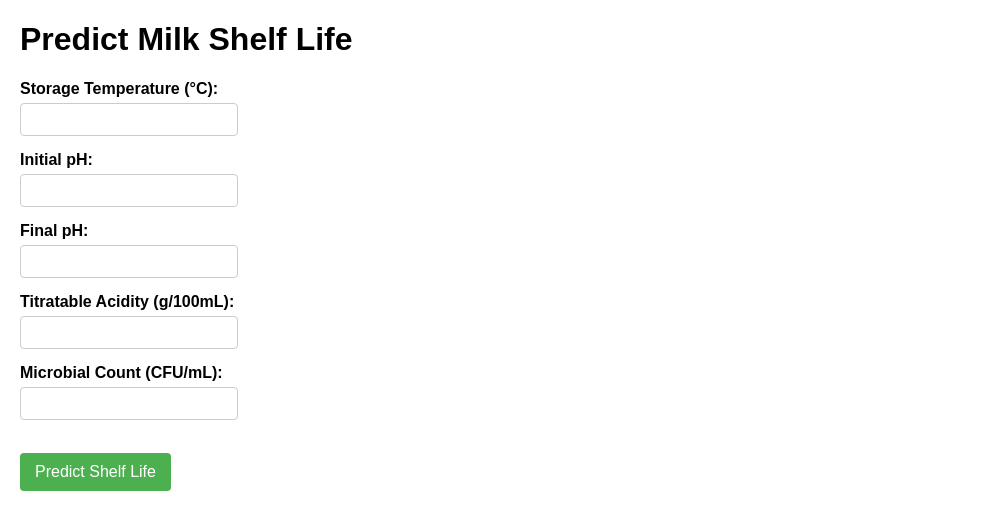
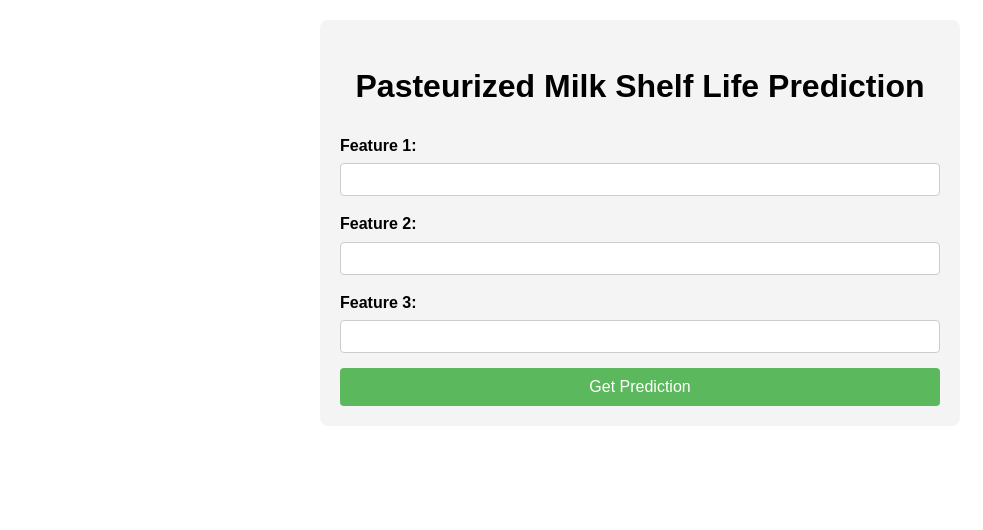
Before and after one commit to FoodPredict/milk, a Python web app: template templates/index.html in a window 1280 px wide. Shown: the top 530 px of the page, without its empty margins (0-983 px from the left). Run offline with Jinja, Linux system fonts and the light colour scheme; the template is opened without the code that fills it, so the values that code supplies are empty.

Commit message:
Update index.html

```diff
--- a/templates/index.html
+++ b/templates/index.html
@@ -1,63 +1,149 @@
 <!DOCTYPE html>
-<html>
+<html lang="en">
 <head>
-    <title>Milk Shelf Life Prediction</title>
+    <meta charset="UTF-8">
+    <meta name="viewport" content="width=device-width, initial-scale=1.0">
+    <title>Shelf Life Prediction</title>
     <style>
-        /* Basic styling for better appearance */
         body {
             font-family: Arial, sans-serif;
+            line-height: 1.6;
             margin: 20px;
+        }
+        .container {
+            max-width: 600px;
+            margin: auto;
+            background: #f4f4f4;
+            padding: 20px;
+            border-radius: 8px;
+        }
+        h1 {
+            text-align: center;
+            margin-bottom: 20px;
+        }
+        .form-group {
+            margin-bottom: 15px;
         }
         label {
             display: block;
             margin-bottom: 5px;
             font-weight: bold;
         }
-        input[type="text"] {
-            width: 200px;
+        input[type="text"],
+        input[type="number"] {
+            width: 100%;
             padding: 8px;
-            margin-bottom: 15px;
             border: 1px solid #ccc;
             border-radius: 4px;
+            box-sizing: border-box; /* Include padding and border in the element's total width and height */
         }
-        input[type="submit"] {
-            background-color: #4CAF50;
+        button {
+            display: block;
+            width: 100%;
+            padding: 10px;
+            background: #5cb85c;
             color: white;
-            padding: 10px 15px;
             border: none;
             border-radius: 4px;
             cursor: pointer;
             font-size: 16px;
         }
-        input[type="submit"]:hover {
-            background-color: #45a049;
+        button:hover {
+            background: #4cae4c;
+        }
+        #prediction-result {
+            margin-top: 20px;
+            padding: 15px;
+            background: #dff0d8;
+            border: 1px solid #d0e9c6;
+            border-radius: 4px;
+            display: none; /* Hidden by default */
         }
     </style>
 </head>
 <body>
-    <h1>Predict Milk Shelf Life</h1>
+    <div class="container">
+        <h1>Pasteurized Milk Shelf Life Prediction</h1>
 
-    <form action="/predict" method="post">
-        <!-- Input fields for your features - Ensure 'name' attributes match FEATURE_COLUMNS -->
+        <form id="prediction-form">
+            <!-- Input fields for your features -->
+            <!-- Replace these with your actual feature names and input types -->
+            <div class="form-group">
+                <label for="feature1">Feature 1:</label>
+                <input type="number" id="feature1" name="feature1" required>
+            </div>
 
-        <label for="Storage_Temperature_C">Storage Temperature (°C):</label>
-        <input type="text" id="Storage_Temperature_C" name="Storage_Temperature_C" required><br>
+            <div class="form-group">
+                <label for="feature2">Feature 2:</label>
+                <input type="number" id="feature2" name="feature2" required>
+            </div>
 
-        <label for="Initial_pH">Initial pH:</label>
-        <input type="text" id="Initial_pH" name="Initial_pH" required><br>
+            <div class="form-group">
+                <label for="feature3">Feature 3:</label>
+                <input type="number" id="feature3" name="feature3" required>
+            </div>
 
-        <label for="Final_pH">Final pH:</label>
-        <input type="text" id="Final_pH" name="Final_pH" required><br>
+            <!-- Add more input fields for your features -->
 
-        <label for="Titratable_Acidity_g/100mL">Titratable Acidity (g/100mL):</label>
-        <input type="text" id="Titratable_Acidity_g/100mL" name="Titratable_Acidity_g/100mL" required><br>
+            <button type="submit">Get Prediction</button>
+        </form>
 
-        <label for="Microbial_Count_CFU/mL">Microbial Count (CFU/mL):</label>
-        <input type="text" id="Microbial_Count_CFU/mL" name="Microbial_Count_CFU/mL" required><br>
+        <div id="prediction-result">
+            <p>Predicted Shelf Life: <span id="predicted-value"></span> days</p>
+        </div>
+    </div>
 
-        <br>
-        <input type="submit" value="Predict Shelf Life">
-    </form>
+    <script>
+        const form = document.getElementById('prediction-form');
+        const predictionResult = document.getElementById('prediction-result');
+        const predictedValueSpan = document.getElementById('predicted-value');
 
+        form.addEventListener('submit', async (event) => {
+            event.preventDefault(); // Prevent default form submission
+
+            // Get input values from the form
+            const feature1 = document.getElementById('feature1').value;
+            const feature2 = document.getElementById('feature2').value;
+            const feature3 = document.getElementById('feature3').value;
+            // Get values for all your features
+
+            // Create a data object to send to the backend
+            const inputData = {
+                'feature1': parseFloat(feature1), // Convert to appropriate data type (e.g., float)
+                'feature2': parseFloat(feature2),
+                'feature3': parseFloat(feature3)
+                // Add all your features here
+            };
+
+            try {
+                // Send the input data to your backend (where your Flask/FastAPI app is running)
+                const response = await fetch('/predict', { // Assuming your prediction endpoint is at '/predict'
+                    method: 'POST',
+                    headers: {
+                        'Content-Type': 'application/json'
+                    },
+                    body: JSON.stringify(inputData)
+                });
+
+                if (!response.ok) {
+                    throw new Error(`HTTP error! status: ${response.status}`);
+                }
+
+                const data = await response.json();
+
+                // Display the prediction result
+                predictedValueSpan.textContent = data.prediction.toFixed(2); // Format to 2 decimal places
+                predictionResult.style.display = 'block';
+
+            } catch (error) {
+                console.error('Error fetching prediction:', error);
+                // You might want to display an error message to the user
+                predictionResult.style.display = 'block';
+                predictedValueSpan.textContent = 'Error getting prediction.';
+                predictionResult.style.backgroundColor = '#f2dede';
+                predictionResult.style.borderColor = '#ebccd1';
+            }
+        });
+    </script>
 </body>
 </html>
```
